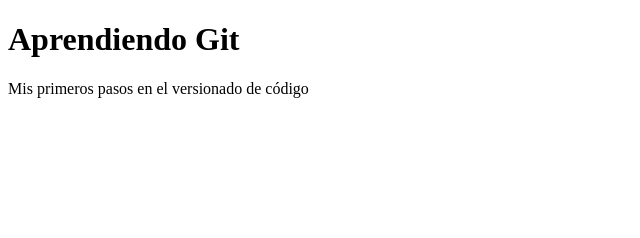
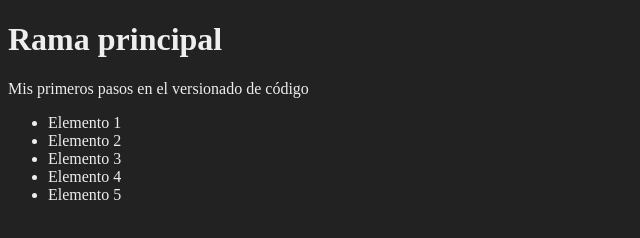
Before and after one commit to jesusvs19/curso-git, a plain HTML site: page index.html in a window 1280 px wide. Shown: the whole page, without its empty margins (0-640 px from the left). Drawn offline with Linux system fonts and the light colour scheme.

Commit message:
Rama main modificada

```diff
--- a/index.html
+++ b/index.html
@@ -5,11 +5,19 @@
     <meta http-equiv="X-UA-Compatible" content="IE=edge">
     <meta name="viewport" content="width=device-width, initial-scale=1.0">
     <title>Aprendiendo Git</title>
+    <link rel="stylesheet" href="style.css">
 </head>
 <body>
-    <h1>Aprendiendo Git</h1>
+    <h1>Rama principal</h1>
     <p>
         Mis primeros pasos en el versionado de código
     </p>
+    <ul>
+        <li>Elemento 1</li>
+        <li>Elemento 2</li>
+        <li>Elemento 3</li>
+        <li>Elemento 4</li>
+        <li>Elemento 5</li>
+    </ul>
 </body>
 </html>
--- /dev/null
+++ b/index.js
@@ -0,0 +1 @@
+console.log('hola mundo');
--- /dev/null
+++ b/style.css
@@ -0,0 +1,4 @@
+html{
+    background-color: #222;
+    color: #eee;
+}
```
